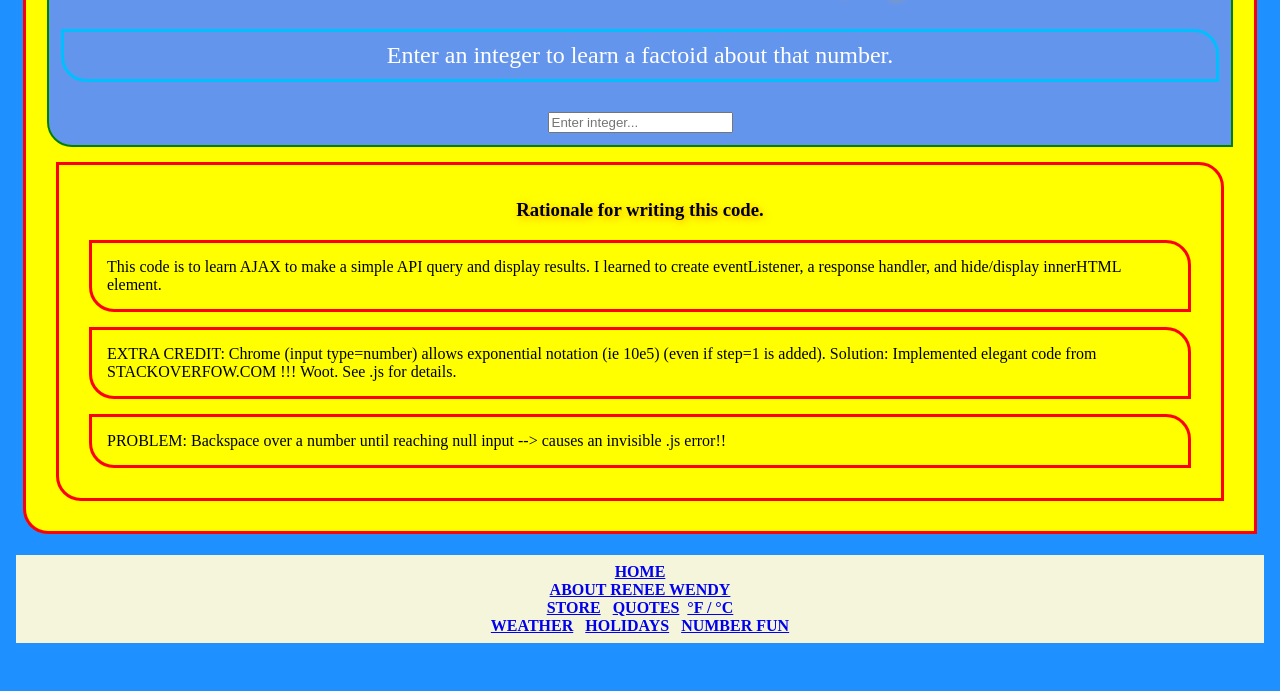
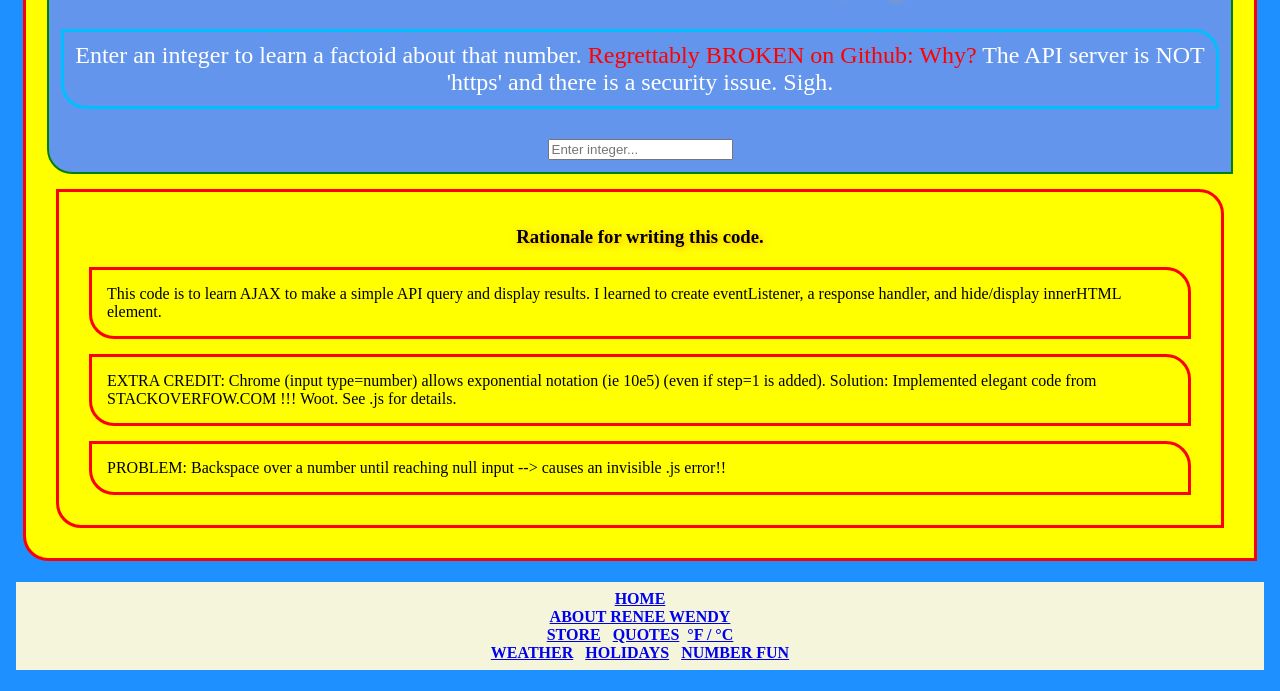
Before and after one commit to cis-111/cis-111.github.io, a plain HTML site: page Number_Fact_AJAX/index.html in a window 1280 px wide. Shown: the part 239-930 px from the top of the page. Before the commit the page ends 903 px from the top, so only its background shows below. Drawn offline with Linux system fonts and the light colour scheme.

Commit message:
minor
minor

```diff
--- a/Number_Fact_AJAX/index.html
+++ b/Number_Fact_AJAX/index.html
@@ -32,7 +32,7 @@
 		<div>
 			<div id="input">
 				<h1>Number Facts AJAX Practice, by&nbsp;Renee</h1>
-				<p>Enter an integer to learn a factoid about that number.</p>
+				<p>Enter an integer to learn a factoid about that number.  <font style="color: red;">Regrettably BROKEN on Github: Why?</font> The API server is NOT 'https' and there is a security issue. Sigh. </p>
 				<input type="number" id="integer" step=1 placeholder="Enter integer...">
 			</div>
 			<div id="fact">
```
